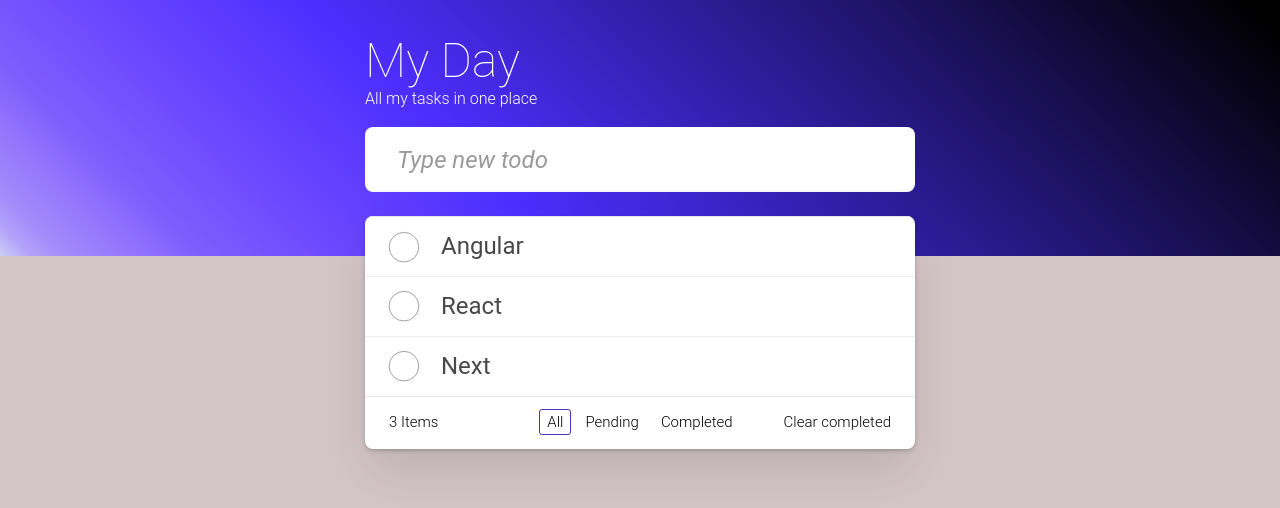
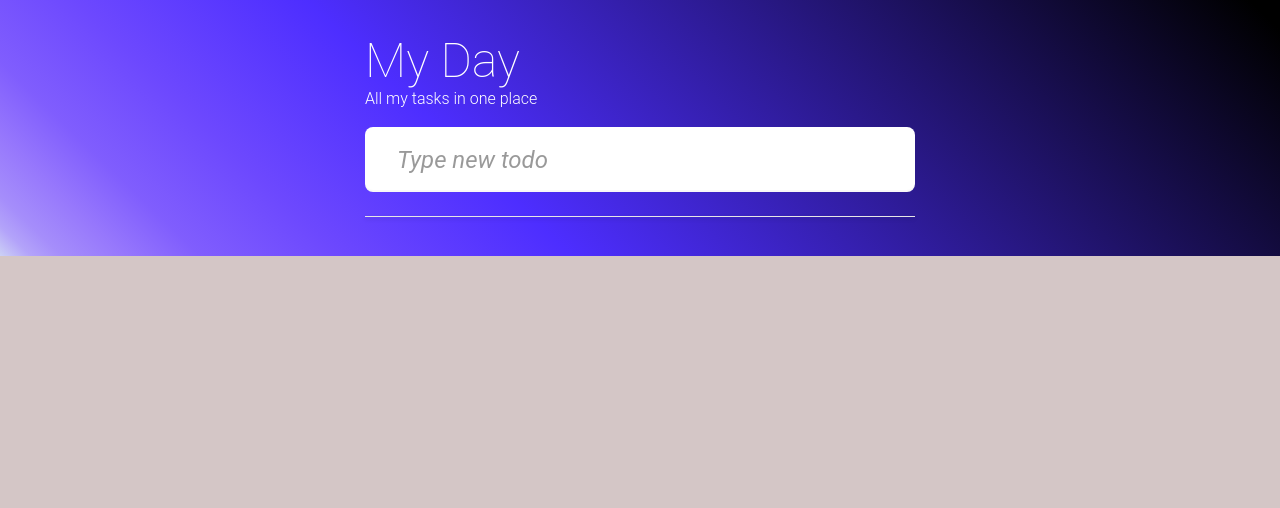
Before and after one commit to noxopio/angularTODO, an Angular app: page / in a window 1280 px wide. Shown: the top 508 px of the page. Built offline with nearby package versions, Linux system fonts and the light colour scheme.

Commit message:
version estable con local storage

```diff
--- a/angular.json
+++ b/angular.json
@@ -45,7 +45,7 @@
                 {
                   "type": "anyComponentStyle",
                   "maximumWarning": "2kb",
-                  "maximumError": "4kb"
+                  "maximumError": "5kb"
                 }
               ],
               "outputHashing": "all"
--- a/src/app/pages/home/home.component.html
+++ b/src/app/pages/home/home.component.html
@@ -54,7 +54,7 @@
       </ul>
     </section>
     <!-- This footer should be hidden by default and shown when there are todos -->
-    <footer class="footer">
+    <footer class="footer" *ngIf="tasksByFilter().length > 0">
       <!-- This should be `0 items left` by default -->
       <span class="todo-count">
         <strong>{{tasksByFilter().length}} </strong>
--- a/src/app/pages/home/home.component.ts
+++ b/src/app/pages/home/home.component.ts
@@ -1,4 +1,4 @@
-import { Component, computed, effect, signal } from '@angular/core';
+import { Component, Injector, computed, effect,inject,signal } from '@angular/core';
 import { CommonModule } from '@angular/common';
 import { Task } from '../../models/task.model';
 import { FormControl, ReactiveFormsModule, Validators } from '@angular/forms';
@@ -14,23 +14,23 @@
 export class HomeComponent {
 
   tasks = signal<Task[]>([
-    {
-      id: Date.now(),
-      title: 'Angular',
-      completed: false
-    },
-    {
-      id: Date.now(),
-      title: 'React',
-      completed: false
-    },
-    {
-      id: Date.now(),
-      title: 'Next',
-      completed: false
-    },
+    // {
+    //   id: Date.now(),
+    //   title: 'Angular',
+    //   completed: false
+    // },
+    // {
+    //   id: Date.now(),
+    //   title: 'React',
+    //   completed: false
+    // },
+    // {
+    //   id: Date.now(),
+    //   title: 'Next',
+    //   completed: false
+    // },
   ]);
-  filter = signal<'all'| 'pending'| 'completed'>('all');
+  filter = signal<'all' | 'pending' | 'completed'>('all');
   tasksByFilter = computed(() => {
     const filter = this.filter();
     const tasks = this.tasks();
@@ -53,12 +53,22 @@
     ]
   })
 
-constructor(){
-effect(()=>{
-const tasks=this.tasks();
-localStorage.setItem('tasks',JSON.stringify(tasks));
-})
-}
+injector =inject(Injector)
+
+  ngOnInit() {
+    const storage = localStorage.getItem('tasks');
+    if (storage) {
+      const tasks = JSON.parse(storage);
+      this.tasks.set(tasks);
+    }
+    this.trackTasks();
+  }
+  trackTasks() {
+      effect(() => {
+        const tasks = this.tasks();
+        localStorage.setItem('tasks',JSON.stringify(tasks));
+      },{injector:this.injector});
+  }
 
 
   changeHandler() {
@@ -136,7 +146,7 @@
     });
   }
 
-  changeFilter(filter: 'all'|'pending'|'completed') {
+  changeFilter(filter: 'all' | 'pending' | 'completed') {
     this.filter.set(filter);
   }
 }
```
